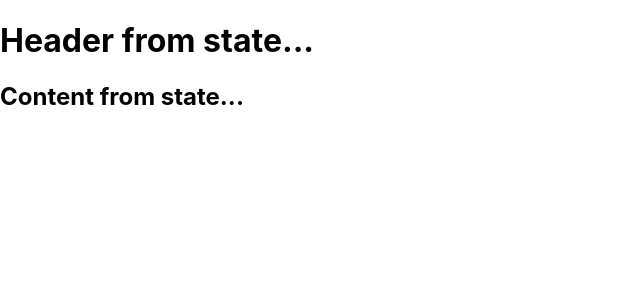
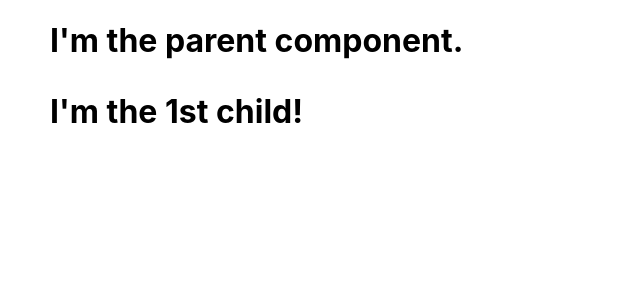
Before and after one commit to chlzslvdr/React-Basics, a React (Create React App) app: page / in a window 1280 px wide. Shown: the top 300 px of the page, without its empty margins (0-640 px from the left). Built offline with nearby package versions, Linux system fonts and the light colour scheme.

Commit message:
Revert "State"

```diff
--- a/src/App.jsx
+++ b/src/App.jsx
@@ -1,21 +1,13 @@
 import React from 'react';
+import './App.scss';
+import ParentComponent from './parentComponent';
 
-class App extends React.Component {
-  constructor(props) {
-    super(props);
+const App = () => {
+  return (
+    <div className='App'>
+      <ParentComponent />
+    </div>
+  );
+};
 
-    this.state = {
-      header: 'Header from state...',
-      content: 'Content from state...',
-    };
-  }
-  render() {
-    return (
-      <div>
-        <h1>{this.state.header}</h1>
-        <h2>{this.state.content}</h2>
-      </div>
-    );
-  }
-}
 export default App;
```
